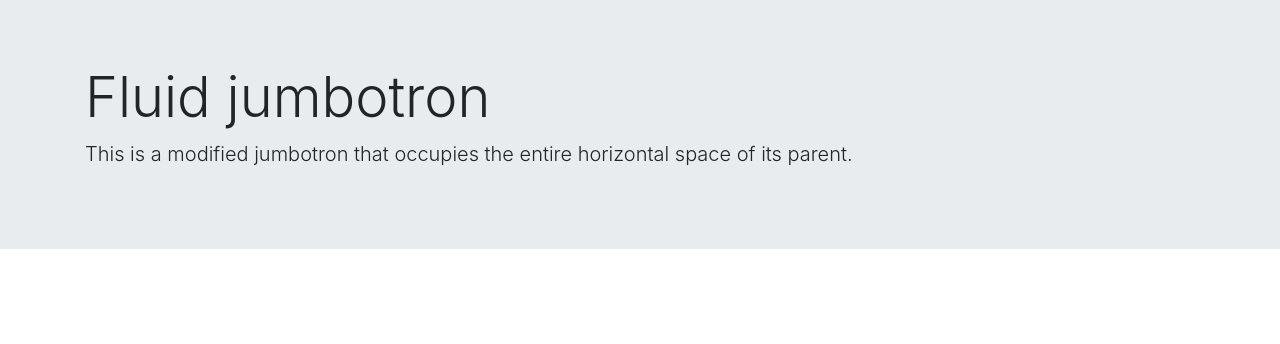
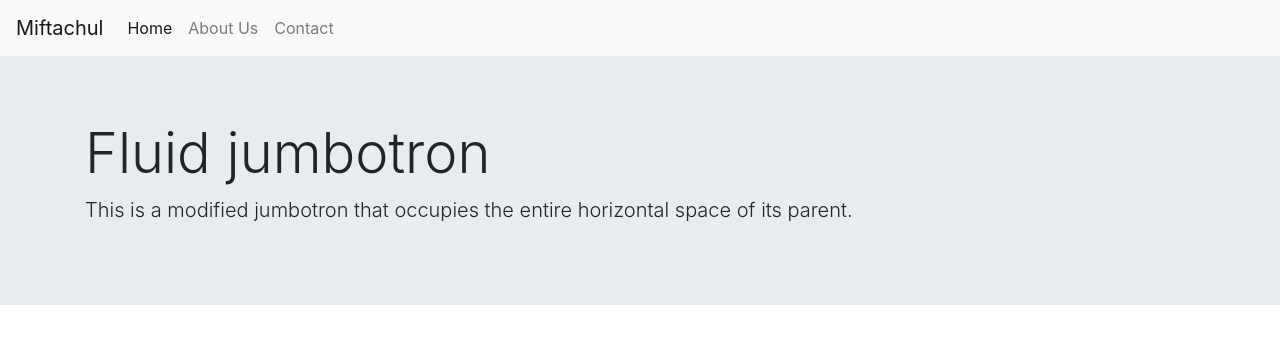
Before and after one commit to rozap750/Landing, a plain HTML site: page index.html in a window 1280 px wide. Drawn offline with nearby package versions, Linux system fonts and the light colour scheme.

Commit message:
Add Navbar

```diff
--- a/index.html
+++ b/index.html
@@ -11,6 +11,20 @@
     <title>Miftachul Website</title>
   </head>
   <body>
+
+    <nav class="navbar navbar-expand-lg navbar-light bg-light">
+      <a class="navbar-brand" href="#">Miftachul</a>
+      <button class="navbar-toggler" type="button" data-toggle="collapse" data-target="#navbarNavAltMarkup" aria-controls="navbarNavAltMarkup" aria-expanded="false" aria-label="Toggle navigation">
+        <span class="navbar-toggler-icon"></span>
+      </button>
+      <div class="collapse navbar-collapse" id="navbarNavAltMarkup">
+        <div class="navbar-nav">
+          <a class="nav-item nav-link active" href="#">Home <span class="sr-only">(current)</span></a>
+          <a class="nav-item nav-link" href="#">About Us</a>
+          <a class="nav-item nav-link" href="#">Contact</a>
+        </div>
+      </div>
+    </nav>
     <div class="jumbotron jumbotron-fluid">
       <div class="container">
         <h1 class="display-4">Fluid jumbotron</h1>
```
